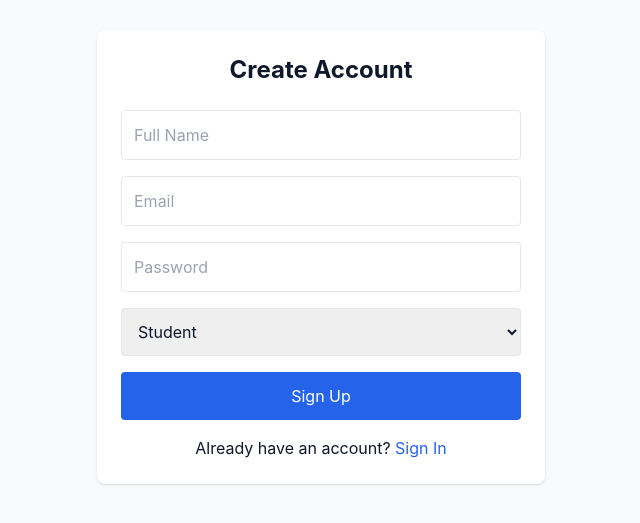
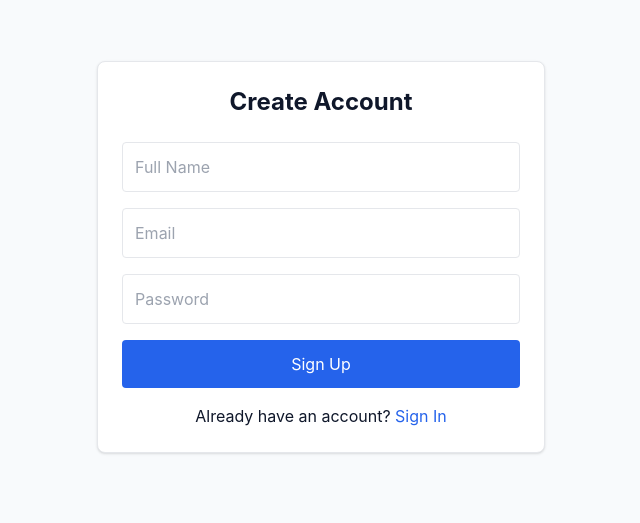
Before and after one commit to daniel3nwachukw-sudo/online-student-grievance-system, a Next.js app: page /signup in a window 1280 px wide. Shown: the part 143-666 px from the top of the page, without its empty margins (319-959 px from the left). Built offline with nearby package versions, Linux system fonts and the light colour scheme.

Commit message:
add role protection + firestore rules

```diff
--- a/src/app/signup/page.tsx
+++ b/src/app/signup/page.tsx
@@ -11,7 +11,6 @@ export default function SignUpPage() {
   const [fullName, setFullName] = useState('');
   const [email, setEmail] = useState('');
   const [password, setPassword] = useState('');
-  const [role, setRole] = useState<'student' | 'staff'>('student');
   const [message, setMessage] = useState<string | null>(null);
   const [loading, setLoading] = useState(false);
 
@@ -23,17 +22,11 @@ export default function SignUpPage() {
 
     try {
       await signUp(
-        email,
-        password,
-        role,
-        fullName
-      );
-
-      if (role === 'staff') {
-        router.push('/signin');
-      } else {
-        router.push('/profile');
-      }
+  email,
+  password,
+  fullName
+);
+      router.push('/profile');
     } catch (error: any) {
       console.error('SIGNUP ERROR:', error);
 
@@ -46,9 +39,9 @@ export default function SignUpPage() {
   }
 
   return (
-    <main className="flex min-h-screen items-center justify-center bg-gray-50">
-      <section className="w-full max-w-md rounded-lg bg-white p-6 shadow">
-        <h1 className="mb-6 text-2xl font-bold text-center">
+    <main className="min-h-screen flex items-center justify-center p-4">
+      <section className="w-full max-w-md rounded-lg border bg-white p-6 shadow">
+        <h1 className="mb-6 text-center text-2xl font-bold">
           Create Account
         </h1>
 
@@ -80,17 +73,6 @@ export default function SignUpPage() {
             required
           />
 
-          <select
-            value={role}
-            onChange={(e) =>
-              setRole(e.target.value as 'student' | 'staff')
-            }
-            className="border p-3 rounded"
-          >
-            <option value="student">Student</option>
-            <option value="staff">Staff</option>
-          </select>
-
           {message && (
             <p className="text-red-600 text-sm">
               {message}
--- a/src/lib/auth.ts
+++ b/src/lib/auth.ts
@@ -34,7 +34,6 @@ export async function signIn(email: string, password: string) {
 export async function signUp(
   email: string,
   password: string,
-  role: 'student' | 'staff',
   displayName?: string
 ) {
   const cr = await createUserWithEmailAndPassword(
@@ -52,7 +51,7 @@ export async function signUp(
   await setDoc(doc(db, 'users', cr.user.uid), {
     id: cr.user.uid,
     email,
-    role,
+    role: 'student', // ALWAYS STUDENT
     fullName: displayName ?? '',
     createdAt: new Date().toISOString(),
   });
@@ -60,7 +59,7 @@ export async function signUp(
   return {
     uid: cr.user.uid,
     email: cr.user.email ?? '',
-    role,
+    role: 'student',
   };
 }
 
```
